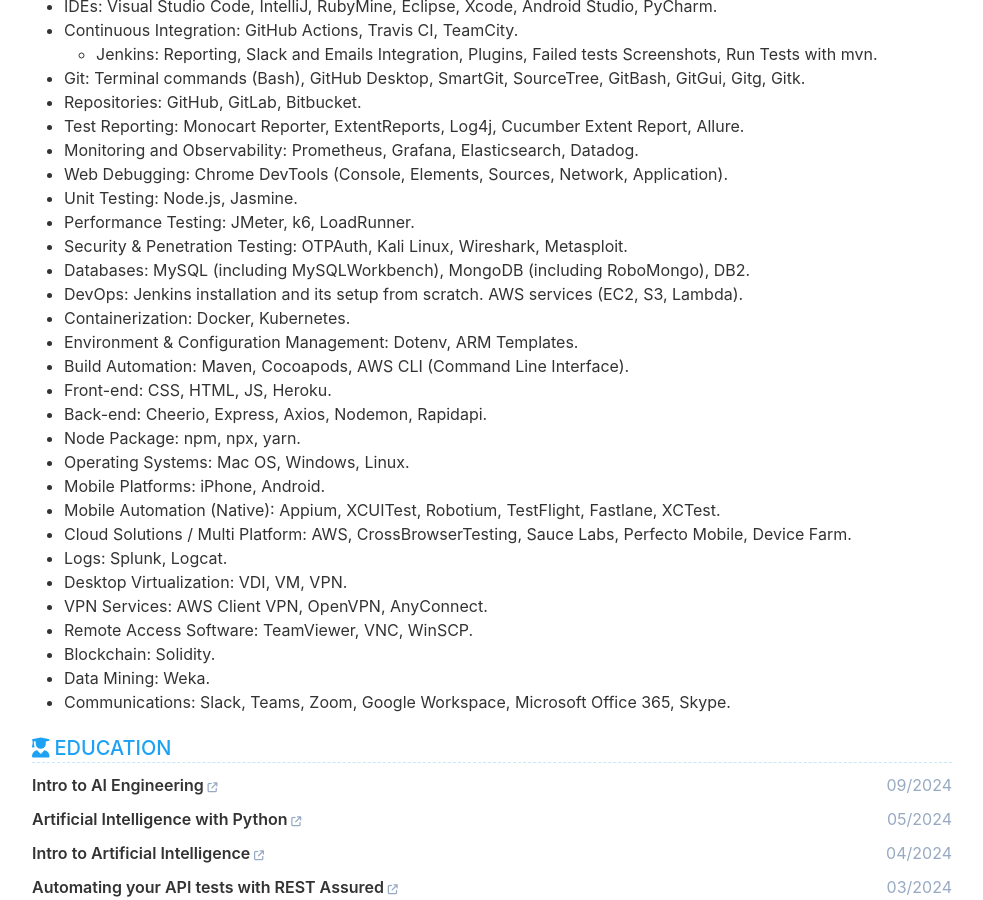
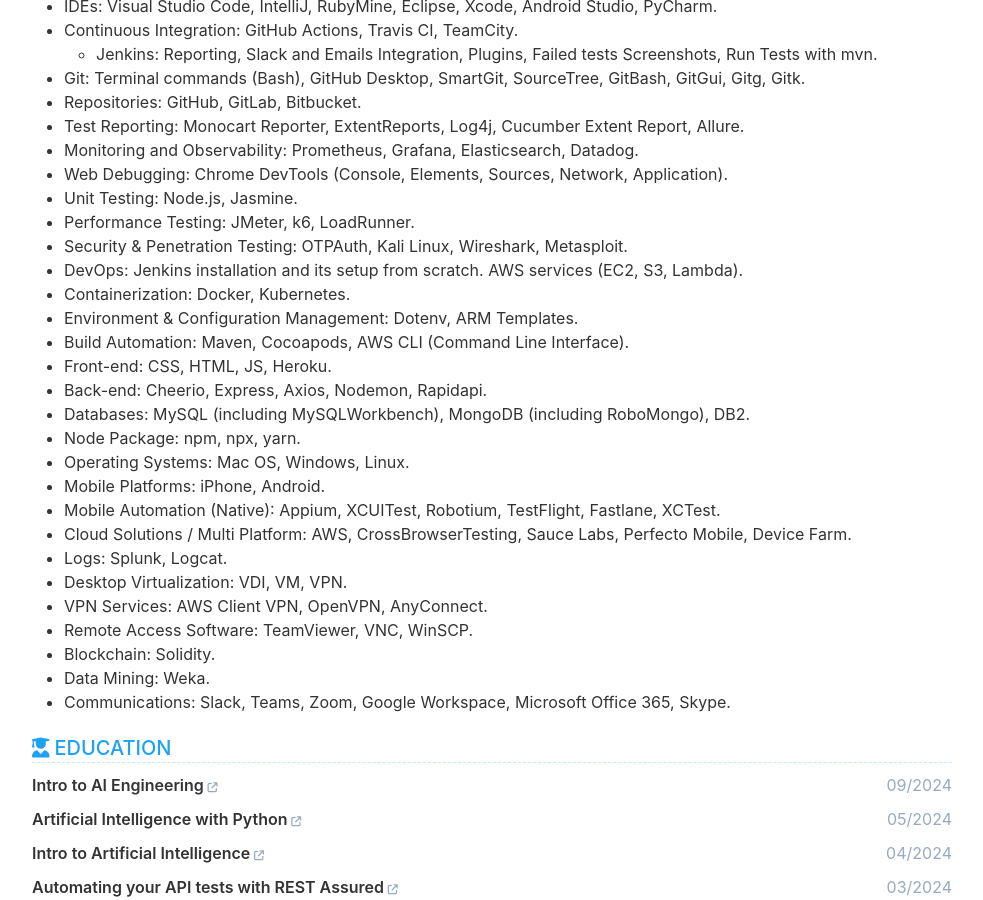
Before and after one commit to cvera08/full-resume, a Jekyll site: the page built from index.html, in a window 1280 px wide and 900 px high, scrolled down 4587 px. Shown: the whole window, without its empty margins (148-1131 px from the left). Built offline with Jekyll 4.4.1, drawn with Linux system fonts in a browser that asks for light colours; part of the change alters nothing that is shown.

Commit message:
style: dbs closer to be tools

```diff
--- a/_data/data.yml
+++ b/_data/data.yml
@@ -288,13 +288,13 @@ organization:
     - Unit Testing: Node.js, Jasmine.
     - Performance Testing: JMeter, k6, LoadRunner.
     - Security & Penetration Testing: OTPAuth, Kali Linux, Wireshark, Metasploit.
-    - Databases: MySQL (including MySQLWorkbench), MongoDB (including RoboMongo), DB2.
     - DevOps: Jenkins installation and its setup from scratch. AWS services (EC2, S3, Lambda).
     - Containerization: Docker, Kubernetes.
     - Environment & Configuration Management: Dotenv, ARM Templates.
     - Build Automation: Maven, Cocoapods, AWS CLI (Command Line Interface).
     - Front-end: CSS, HTML, JS, Heroku.
     - Back-end: Cheerio, Express, Axios, Nodemon, Rapidapi.
+    - Databases: MySQL (including MySQLWorkbench), MongoDB (including RoboMongo), DB2.
     - Node Package: npm, npx, yarn.
     - Operating Systems: Mac OS, Windows, Linux.
     - Mobile Platforms: iPhone, Android.
```
